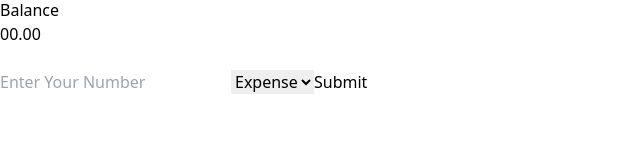
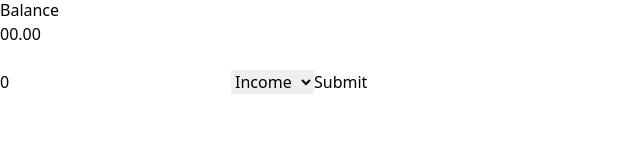
Before and after one commit to MKAIF5/ReactJs-Expense-And-Income-Managment-App-With-Tailwand, a React (Vite) app: page / in a window 1280 px wide. Shown: the part 122-282 px from the top of the page, without its empty margins (0-640 px from the left). Built offline with nearby package versions, Linux system fonts and the light colour scheme.

Commit message:
55% Work Completed

```diff
--- a/src/App.jsx
+++ b/src/App.jsx
@@ -1,10 +1,15 @@
+import { useState } from "react"
+
 function App() {
+
+  const [amount , setAmount] = useState(0);
+  const [type , setType] = useState("Income")
 
   return (
     <>
       <div className="my-36">
         <div className="my-14">
-          <h1 className="text-black text-center text-3xl">Expence Managment System</h1>
+          <h1 className="text-black text-center text-4xl">Expence Managment System</h1>
         </div>
         <div className="flex justify-center gap-1 ">
           <div className="w-44 text-center p-6 border-solid border border-gray-300">
@@ -22,13 +27,17 @@ function App() {
         </div>
         <br />
         <div className="flex justify-center gap-3">
-          <input className=" p-2 w-96 bg-gray-100 rounded-2xl text-lg outline-none"
-            type="text"
-            placeholder="Enter Your Number"
+          <input
+            className=" p-2 w-96 bg-gray-100 rounded-2xl text-lg outline-none"
+            type="number"
+            value={amount}
           />
-          <select>
-            <option>Expense</option>
-            <option>Income</option>
+          <select
+           value={type}
+           onChange={(event) => setType(event.target.value)}
+           >
+            <option value="Expense">Expense</option>
+            <option value="Income">Income</option>
           </select>
           <button className="bg-orange-500 p-2 rounded-xl text-white font-semibold">Submit</button>
         </div>
```
